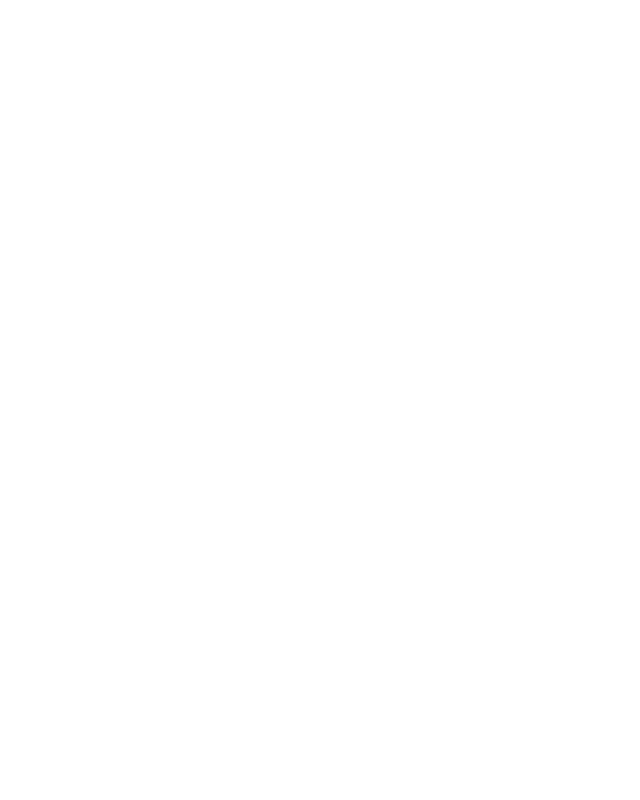
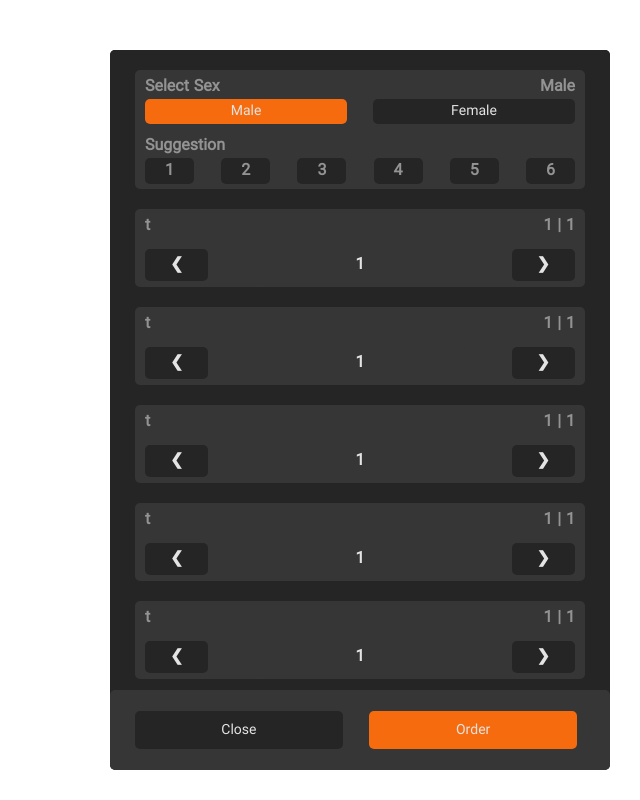
Before and after one commit to mahdintm/Versil_AllVeiws_Vue, a Vue app: page / in a window 1280 px wide. Shown: the whole page, without its empty margins (640-1280 px from the left). Built offline with nearby package versions, Linux system fonts and the light colour scheme.

Commit message:
Clothes has been updated

```diff
--- a/src/App.vue
+++ b/src/App.vue
@@ -32,7 +32,7 @@ export default {
       ChatVue: { isActive: false },
       VehicleVue: { isActive: false },
       EyeTrackerVue: { isActive: false },
-      ClothesVue: { isActive: false },
+      ClothesVue: { isActive: true },
       ScoreBoardVue: { isActive: false },
       WebViewEvents: {
         allVue: {
--- a/src/components/Clothes.vue
+++ b/src/components/Clothes.vue
@@ -39,14 +39,14 @@
                         <div>{{ ClothesUtil[0] }}</div>
                         <div class="ClothesIndexAndLengh"><span :id="'ClothesShowItemValueID' + index">1</span><span> |
                             </span><span :id="'ClothesMaximumItemValueID' + index">{{
-                                    ClothesUtil[this.indexGenderItems]
+                                    ClothesUtil[1]
                             }}</span></div>
                     </div>
 
                     <div class="ClothesBoxClumns_3 MarginTop10px">
                         <div class="ClothesBox_RBTN" :id="'LeftBTNClothesID' + (index + 1)"
                             @click="ChangeItemValue(false, index, index + 1)">&#10094;</div>
-                        <input type="number" min='1' class="ClothesItemValue" :id="'ClothesItemValueID' + index"
+                        <input type="number" class="ClothesItemValue" :id="'ClothesItemValueID' + index"
                             @blur="CheckValueForChange(index)" @keydown='ResetElem(index)'
                             @change="ChangeClothesItemValue(index)" value="1" />
                         <div class="ClothesBox_RBTN" :id="'RightBTNClothesID' + (index + 1)"
@@ -71,7 +71,6 @@ export default {
         return {
             SelectedStatus: -1,
             Gender: '',
-            indexGenderItems: 1,
             ClothesUtils: [],
             eventNames: {
                 clientWEB: {
@@ -79,7 +78,9 @@ export default {
                     SexChanged: "ClientWEB:Clothes:SexChanged",
                     KeyRowUpPressed: "ClientWEB:clothes:KeyRowUpPressed",
                     KeyRowLeftPressed: "ClientWEB:clothes:KeyRowLeftPressed",
+                    SetSuggestion: 'ClientWEB:clothes:SetSuggestion',
                     close: "ClientWEB:ClothesWebView:close",
+                    SetDrawableIndex: "ClientWEB:clothes:SetDrawableIndex",
                 },
                 WEBclient: {
                     ChangeClothes: "WEBclient:Clothes:ChangeClothes",
@@ -97,6 +98,8 @@ export default {
             alt.off(this.eventNames.clientWEB.SexChanged, this.ClothesBoxSexChangedFromClient);
             alt.off(this.eventNames.clientWEB.KeyRowUpPressed, this.KeyRowPressed);
             alt.off(this.eventNames.clientWEB.KeyRowLeftPressed, this.KeyRowLeftPressed);
+            alt.off(this.eventNames.clientWEB.SetSuggestion, this.SetClassActiveToSuggestion);
+            alt.off(this.eventNames.clientWEB.SetDrawableIndex, this.SetDrawableIndex);
             alt.off(this.eventNames.clientWEB.close, this.ClothesBoxCloseFromClient);
         }
     },
@@ -106,10 +109,18 @@ export default {
             alt.on(this.eventNames.clientWEB.SexChanged, this.ClothesBoxSexChangedFromClient);
             alt.on(this.eventNames.clientWEB.KeyRowUpPressed, this.KeyRowPressed);
             alt.on(this.eventNames.clientWEB.KeyRowLeftPressed, this.KeyRowLeftPressed);
+            alt.on(this.eventNames.clientWEB.SetSuggestion, this.SetClassActiveToSuggestion);
+            alt.on(this.eventNames.clientWEB.SetDrawableIndex, this.SetDrawableIndex);
             alt.on(this.eventNames.clientWEB.close, this.ClothesBoxCloseFromClient);
+        } else {
+            this.ClothesBoxOpenFromClient('male', [['t', 1], ['t', 1], ['t', 1], ['t', 1], ['t', 1], ['t', 1], ['t', 1], ['t', 1], ['t', 1], ['t', 1], ['t', 1], ['t', 1], ['t', 1], ['t', 1],])
         }
     },
     methods: {
+        SetDrawableIndex(BoxComponentIndex, DrawableIndex) {
+            document.getElementById('ClothesItemValueID' + BoxComponentIndex).value = DrawableIndex;
+            this.ChangeClothesItemValue(BoxComponentIndex);
+        },
         ClothesBoxOpenFromClient(Gender, ClothesUtils) {
             this.AddClothesItems(Gender, ClothesUtils);
             return this.ClassController("ClothesBox", "ActiveBoxFromRight", "add");
@@ -124,10 +135,8 @@ export default {
         AddClothesItems(Gender, ClothesUtils) {
             if (Gender == "male") {
                 this.Gender = "Male";
-                this.indexGenderItems = 1;
             } else {
                 this.Gender = "Female";
-                this.indexGenderItems = 2;
             }
             this.ClothesUtils = ClothesUtils;
         },
@@ -226,7 +235,7 @@ export default {
             }
 
             // Send Values To Client Side
-            if ("alt" in window) alt.emit(this.eventNames.WEBclient.ChangeClothes, elemID, value);
+            if ("alt" in window) alt.emit(this.eventNames.WEBclient.ChangeClothes, this.Gender, elemID, value);
         },
         ChangeSex(Sex) {
             if (Sex == document.getElementById("SkinGender").innerHTML.toLowerCase())
@@ -285,9 +294,11 @@ export default {
             }
 
             if ("alt" in window) {
-                document.getElementById('SelectSuggestionID' + ID).classList.add('ClothesSexBTNActive');
                 alt.emit(this.eventNames.WEBclient.Suggestion, this.Gender, ID)
             }
+        },
+        SetClassActiveToSuggestion(ID) {
+            document.getElementById('SelectSuggestionID' + ID).classList.add('ClothesSexBTNActive');
         },
         OrderBTNClicked() {
             alt.emit(this.eventNames.WEBclient.OrderList);
@@ -315,7 +326,7 @@ export default {
     top: 50px;
     right: -500px;
     display: grid;
-    grid-template-rows: auto auto;
+    grid-template-rows: auto 80px;
     width: 500px;
     height: 90%;
     opacity: 0;
```
